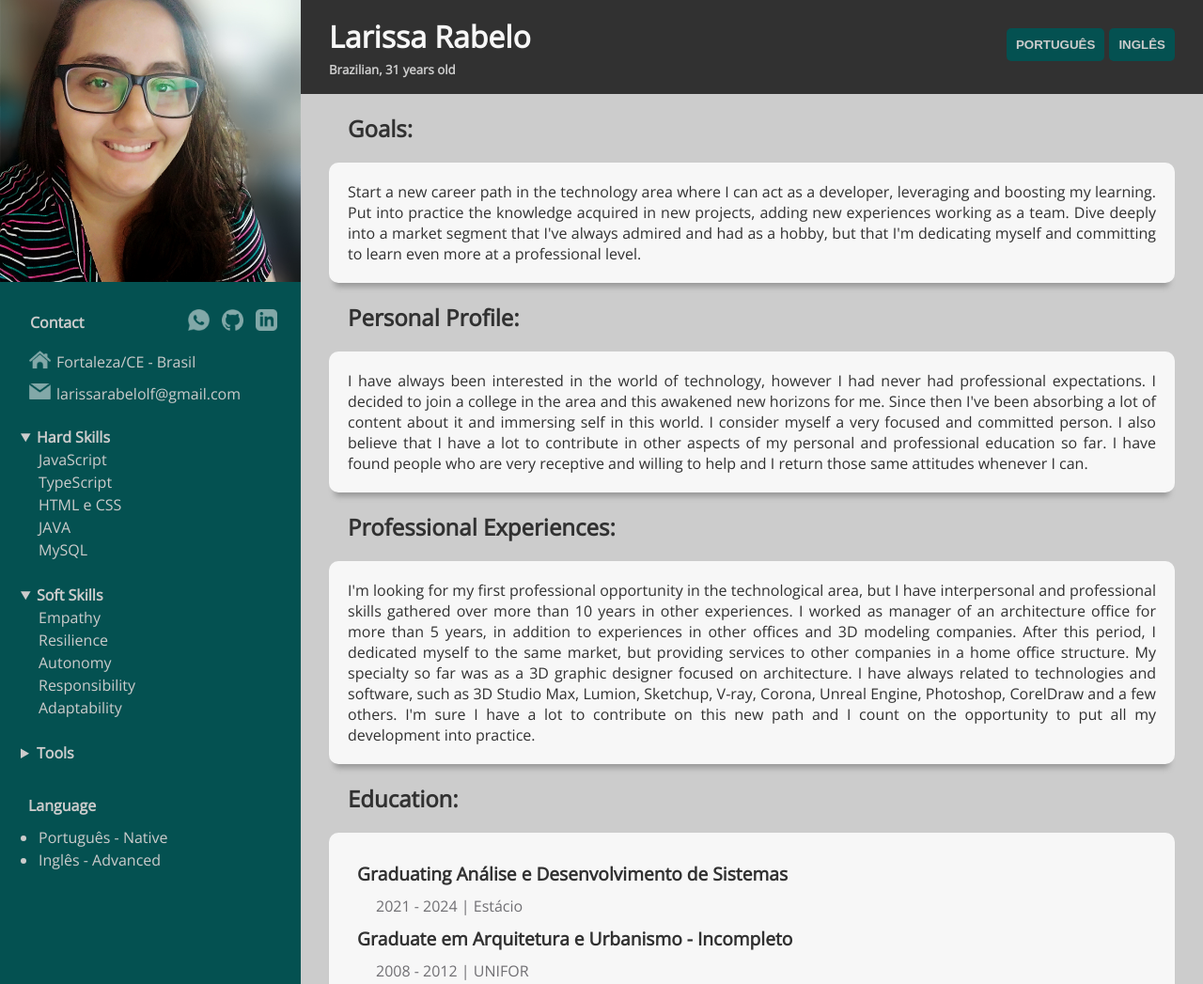
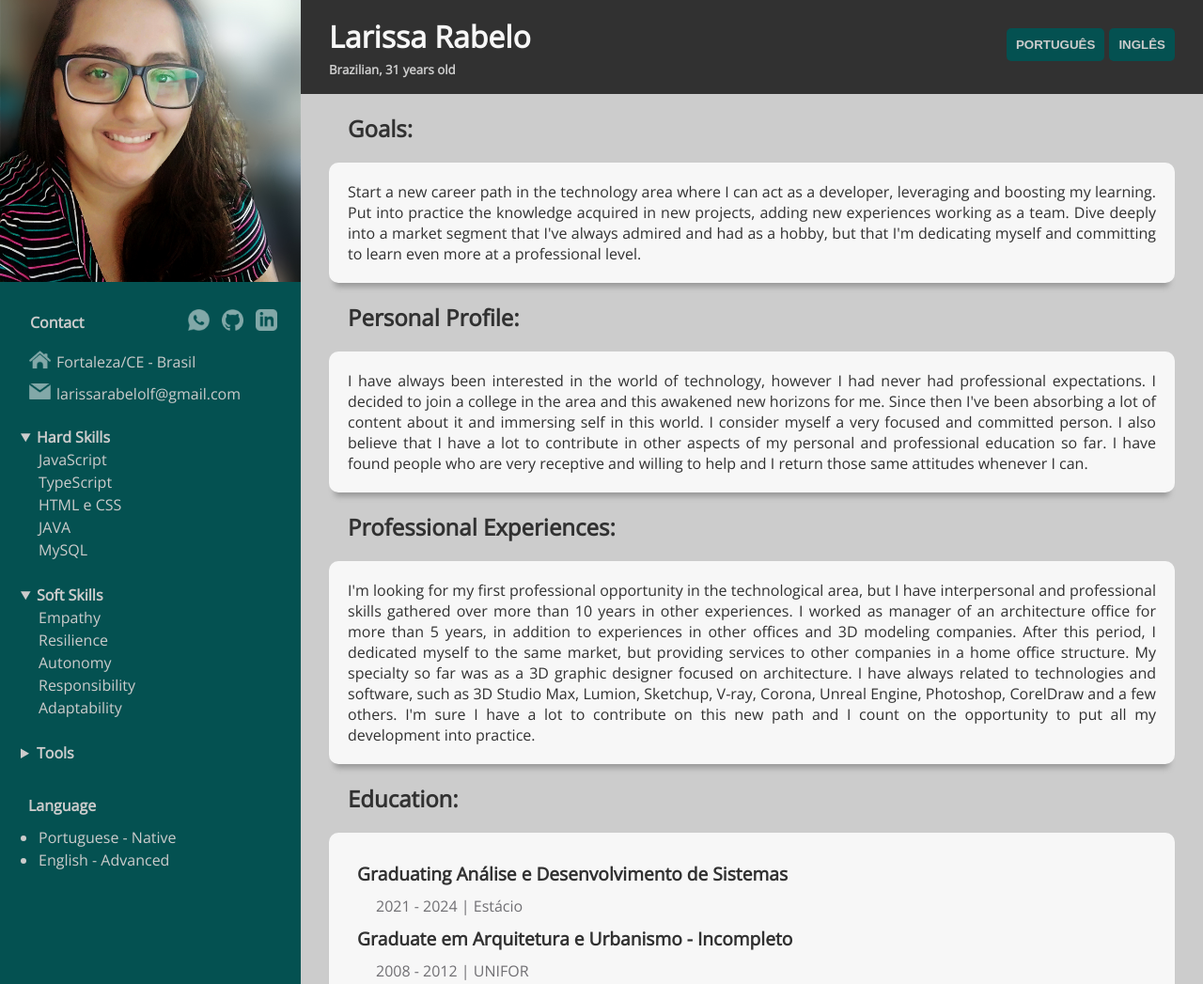
Before and after one commit to laripeanuts/raro-academy-curriculo, a plain HTML site: page english.html in a window 1280 px wide. Shown: the top 1047 px of the page at 94% size. Drawn offline with nearby package versions, Linux system fonts and the light colour scheme; files whose address does not match are found by name.

Commit message:
correções english page

```diff
--- a/english.html
+++ b/english.html
@@ -82,7 +82,7 @@
                     <h3>Curso em Vídeo</h3>
                   </dt>
                   <dd>JAN/2022 | JavaScript 40hrs</dd>
-                  <dd>FEV/2022 | HTML & CSS 120hrs</dd>
+                  <dd>FEB/2022 | HTML & CSS 120hrs</dd>
                 </dl>
               </div>
           </article>
@@ -137,8 +137,8 @@
             </details><br>
             <h4>Language</h4>
             <ul>
-              <li>Português - Native</li>
-              <li>Inglês - Advanced</li>
+              <li>Portuguese - Native</li>
+              <li>English - Advanced</li>
             </ul>
         </section>
       </aside>
--- a/style/style.css
+++ b/style/style.css
@@ -38,7 +38,7 @@ aside {
   background-image: url("../images/profile.jpg");
   height: 300px;
   background-position: center;
-  background-position-y: -40px;
+  background-position-y: -50px;
   background-repeat: no-repeat;
   background-size: cover;
 }
```
